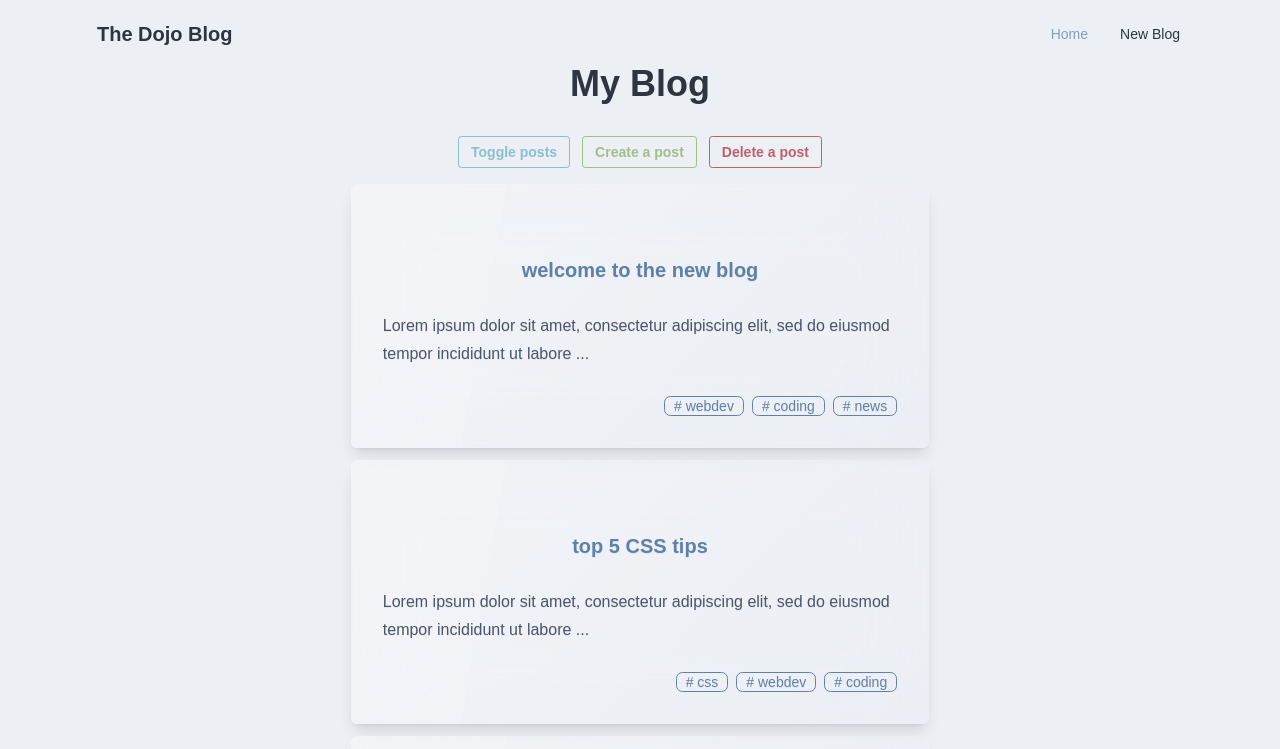
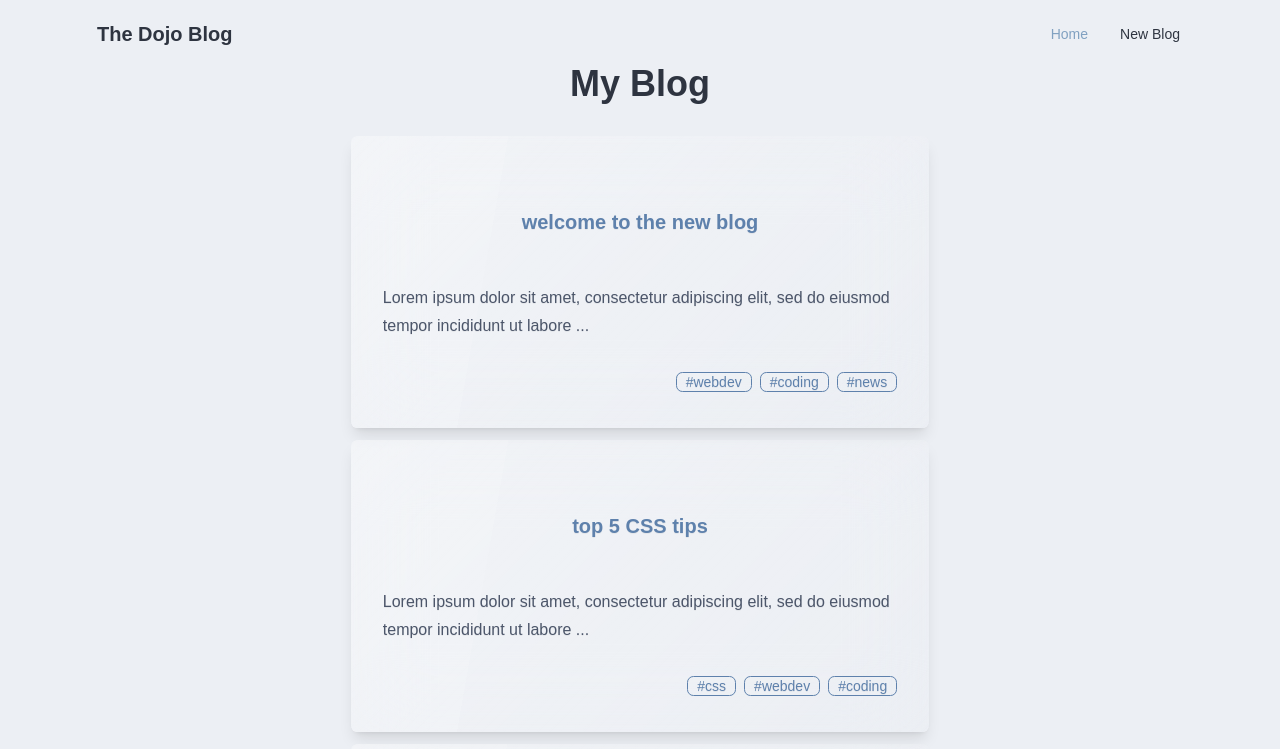
Before and after one commit to fpcoutinho/planner, a Vue app: page / in a window 1280 px wide. Shown: the top 749 px of the page. Built offline with nearby package versions, Linux system fonts and the light colour scheme; data requests are answered from the project's data file.

Commit message:
tag route

```diff
--- a/src/components/PostList.vue
+++ b/src/components/PostList.vue
@@ -1,9 +1,8 @@
 <template>
-  <div class="flex flex-col gap-3">
-    <router-link v-for="post in props.posts" :key="post.id" :to="{ name: 'Details', params: { id: post.id } }"
-      class="no-underline">
+  <div class="post-list flex flex-col gap-3">
+    <div v-for="post in props.posts" :key="post.id">
       <SinglePost :post="post" />
-    </router-link>
+    </div>
   </div>
 </template>
 
--- a/src/components/SinglePost.vue
+++ b/src/components/SinglePost.vue
@@ -1,10 +1,14 @@
 <template>
   <div class="post card glass shadow-lg hover:shadow-xl">
     <div class="card-body">
-      <h2 class="card-title justify-center text-primary">{{ props.post.title }}</h2>
+      <router-link class="no-underline" :to="{ name: 'Details', params: { id: props.post.id } }">
+        <h2 class="card-title justify-center text-primary">{{ props.post.title }}</h2>
+      </router-link>
       <p class="text-neutral">{{ snippet }}</p>
       <div class="card-actions justify-end">
-        <span class="badge badge-primary badge-outline" v-for="tag in post.tags" :key="tag"># {{ tag }}</span>
+        <router-link v-for="tag in post.tags" :key="tag" class="no-underline" :to="{ name: 'Tag', params: { tag: tag } }">
+          <span class="badge badge-primary badge-outline">#{{ tag }}</span>
+        </router-link>
       </div>
     </div>
   </div>
--- a/src/router/index.js
+++ b/src/router/index.js
@@ -2,6 +2,9 @@ import { createRouter, createWebHistory } from 'vue-router'
 import HomeView from '../views/HomeView.vue'
 import DetailsView from '../views/DetailsView.vue'
 import CreateView from '../views/CreateView.vue'
+import TagView from '../views/TagView.vue'
+import NotFoundView from '../views/NotFoundView.vue'
+import HelpView from '../views/HelpView.vue'
 
 const router = createRouter({
   history: createWebHistory(import.meta.env.BASE_URL),
@@ -21,7 +24,23 @@ const router = createRouter({
       path: '/create',
       name: 'Create',
       component: CreateView
-    }
+    },
+    {
+      path: '/tags/:tag',
+      name: 'Tag',
+      component: TagView,
+      props: true
+    },
+    {
+      path: '/help',
+      name: 'Help',
+      component: HelpView
+    },
+    {
+      path: '/:pathMatch(.*)*',
+      name: 'NotFound',
+      component: NotFoundView
+    },
   ]
 })
 
--- /dev/null
+++ b/src/views/HelpView.vue
@@ -0,0 +1,5 @@
+<template>
+  <div>
+    Help!
+  </div>
+</template>
--- a/src/views/HomeView.vue
+++ b/src/views/HomeView.vue
@@ -1,25 +1,17 @@
 <template>
   <div class="home prose flex flex-col items-center">
     <h1>My Blog</h1>
-    <div class="button-list flex flex-row gap-3 mb-4">
-      <button type="button" class="btn btn-accent btn-outline btn-sm" @click="showPosts = !showPosts">Toggle
-        posts</button>
-
-      <router-link to="/create" class="btn btn-success btn-outline btn-sm">Create a post</router-link>
-      <button type="button" class="btn btn-error btn-outline btn-sm" @click="posts.pop()">Delete a post</button>
-    </div>
     <p v-if="error" class="text-error">{{ error }}</p>
-    <PostList v-if="posts.length" v-show="showPosts" :posts="posts" />
+    <PostList v-if="posts.length" :posts="posts" />
     <div v-else><span class="loading loading-ring loading-md text-accent"></span></div>
   </div>
 </template>
 
 <script setup>
-import { onMounted, ref } from 'vue'
+import { onMounted } from 'vue'
 import PostList from '../components/PostList.vue'
 import getPosts from '../composables/getPosts'
 
-const showPosts = ref(true)
 const { posts, error, load } = getPosts()
 
 onMounted(() => {
--- /dev/null
+++ b/src/views/NotFoundView.vue
@@ -0,0 +1,17 @@
+<template>
+  <div class="grid min-h-full place-items-center px-6 py-24 sm:py-32 lg:px-8">
+    <div class="text-center">
+      <p class="font-semibold text-error">404</p>
+      <h1 class="mt-4 text-3xl font-bold tracking-tight sm:text-5xl">
+        Not Found
+      </h1>
+      <p class="mt-6 text-base leading-7 ">
+        Sorry, we couldn't find what you were looking for.
+      </p>
+      <div class="mt-10 flex items-center justify-center gap-x-6">
+        <router-link :to="{ name: 'Home' }" class="btn btn-error">Go back to start </router-link>
+        <router-link :to="{ name: 'Help' }">More info<span aria-hidden="true">&rarr;</span></router-link>
+      </div>
+    </div>
+  </div>
+</template>
--- /dev/null
+++ b/src/views/TagView.vue
@@ -0,0 +1,35 @@
+<template>
+  <div class="home prose flex flex-col items-center">
+    <h1># {{ tag }}</h1>
+    <p v-if="error" class="text-error">{{ error }}</p>
+    <PostList v-if="posts.length" :posts="postsWithTag" />
+    <div v-else><span class="loading loading-ring loading-md text-accent"></span></div>
+  </div>
+</template>
+
+<script setup>
+import { onMounted, computed, ref, watch } from 'vue'
+import { useRoute } from 'vue-router'
+import PostList from '../components/PostList.vue'
+import getPosts from '../composables/getPosts'
+
+const route = useRoute()
+const { posts, error, load } = getPosts()
+
+const tag = ref(route.params.tag)
+
+watch(
+  () => route.params.tag,
+  (toParams,) => {
+    tag.value = toParams
+  }
+)
+
+const postsWithTag = computed(() => {
+  return posts.value.filter(post => post.tags.includes(tag.value))
+})
+
+onMounted(() => {
+  load()
+})
+</script>
```
